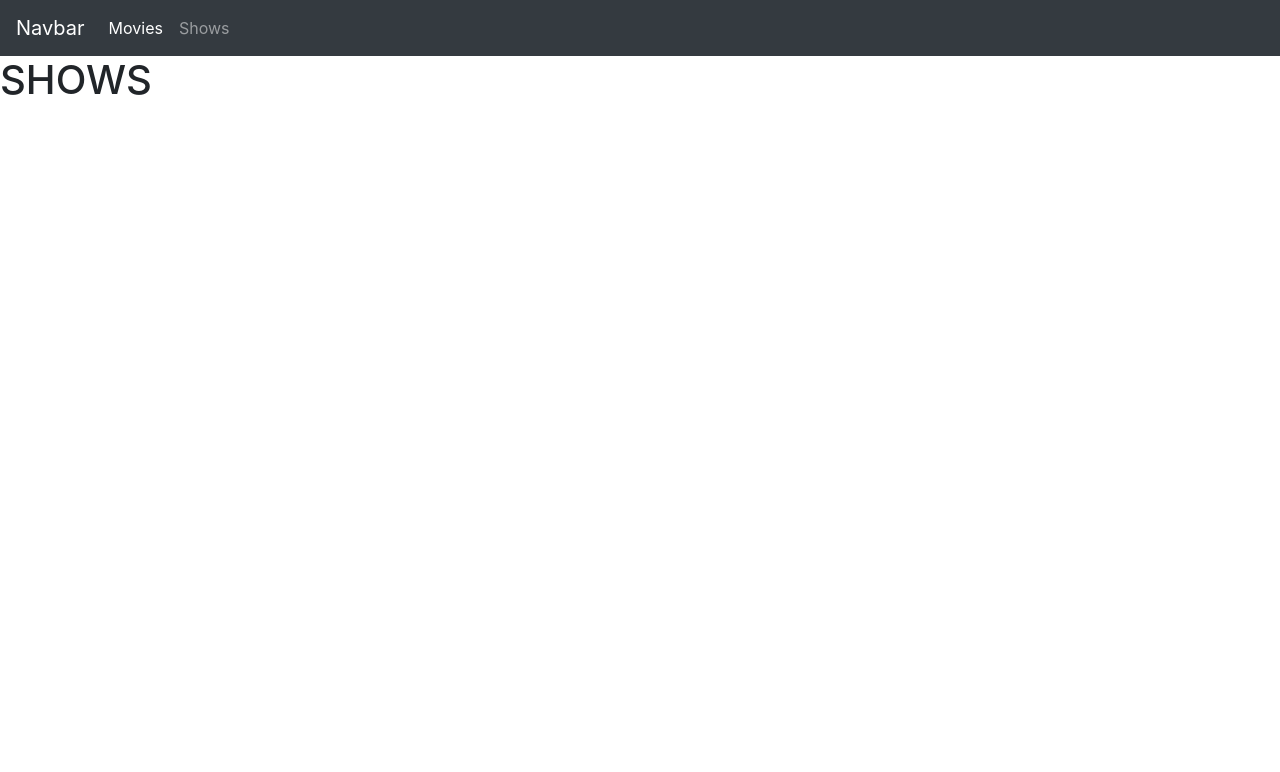
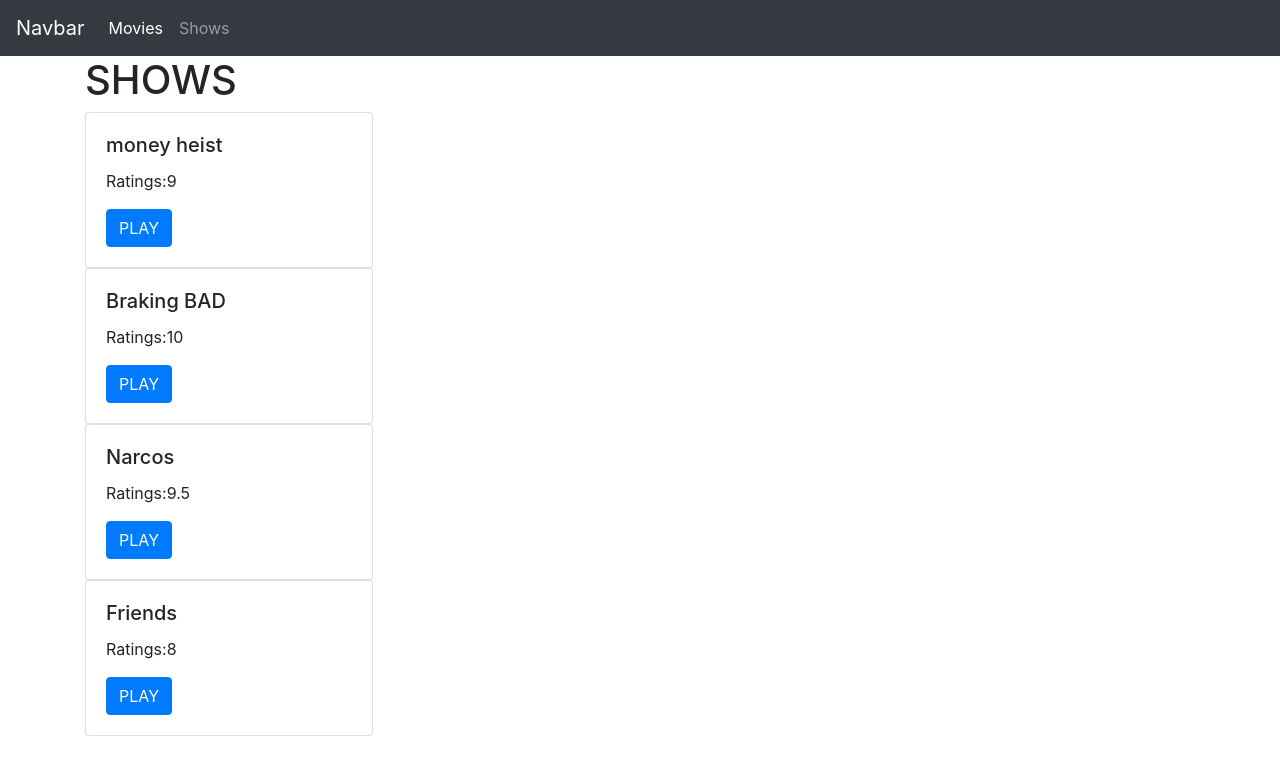
Before and after one commit to samirvithlani/club3.1_react, a React (Vite) app: page /shows in a window 1280 px wide. Shown: the top 772 px of the page. Built offline with nearby package versions, Linux system fonts and the light colour scheme.

Commit message:
dynamic routing

```diff
--- a/src/App.jsx
+++ b/src/App.jsx
@@ -13,6 +13,7 @@
 import { Navbar } from './components/Navbar.jsx'
 import { Home } from './components/hotstar/Home.jsx'
 import { Error404 } from './components/Error404.jsx'
+import { PLayContent } from './components/hotstar/PLayContent.jsx'
 //import './App.css'
 
 //component..
@@ -27,6 +28,7 @@
           <Route path='/' element ={<Home/>}></Route>
           <Route path='/movies' element = {<Movies/>}></Route>
           <Route path='/shows' element = {<Shows/>}></Route>
+          <Route path='/playing/:id' element = {<PLayContent/>}></Route>
           {/* <Route path='/*' element = {<h1>404</h1>}></Route> */}
           <Route path='/*' element = {<Error404/>}></Route>
       </Routes>
--- a/src/components/hotstar/Movies.jsx
+++ b/src/components/hotstar/Movies.jsx
@@ -1,9 +1,18 @@
 import React from 'react'
+import { Link } from 'react-router-dom'
 
 export const Movies = () => {
   return (
     <div>
         <h1>MOVIES</h1>
+        <ul>
+          <li>
+            <Link to="/playing/raid2">Raid 2</Link>
+          </li>
+          <li>
+            <Link to="/playing/10002">Chava</Link>
+          </li>
+        </ul>
     </div>
   )
 }
--- /dev/null
+++ b/src/components/hotstar/PLayContent.jsx
@@ -0,0 +1,13 @@
+import React from 'react'
+import { useParams } from 'react-router-dom'
+
+export const PLayContent = () => {
+    const id = useParams().id; //id --> /:id :name
+    console.log(useParams())
+    //{id:"10002"}
+  return (
+    <div style={{textAlign:"center",height:200,width:"100%",marginTop:"10px",backgroundColor:"violet"}}>
+        <h1>PLAYING....{id}</h1>
+    </div>
+  )
+}
--- a/src/components/hotstar/Shows.jsx
+++ b/src/components/hotstar/Shows.jsx
@@ -1,9 +1,49 @@
-import React from 'react'
+import React from "react";
+import { Link } from "react-router-dom";
 
 export const Shows = () => {
+  const showsList = [
+    {
+      id: 101,
+      name: "money heist",
+      ratings: 9,
+    },
+    {
+      id: 102,
+      name: "Braking BAD",
+      ratings: 10,
+    },
+    {
+      id: 103,
+      name: "Narcos",
+      ratings: 9.5,
+    },
+    {
+      id: 104,
+      name: "Friends",
+      ratings: 8,
+    },
+  ];
   return (
-    <div>
-        <h1>SHOWS</h1>
+    <div className="container">
+      <h1>SHOWS</h1>
+      <div className="row">
+        <div className="col">
+          {showsList.map((show) => {
+            return (
+              <div class="card" style={{ width: "18rem" }}>
+                <div class="card-body">
+                  <h5 class="card-title">{show.name}</h5>
+                  <p className="card-text">Ratings:{show.ratings}</p>
+                  <Link to={`/playing/${show.id}`} class="btn btn-primary">
+                    PLAY
+                  </Link>
+                </div>
+              </div>
+            );
+          })}
+        </div>
+      </div>
     </div>
-  )
-}
+  );
+};
```
